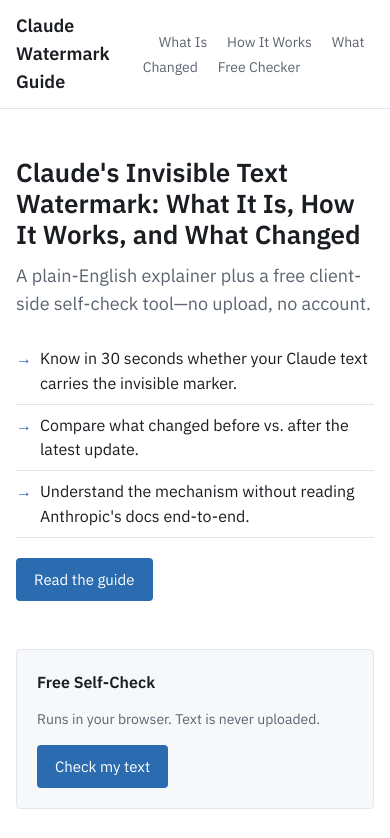
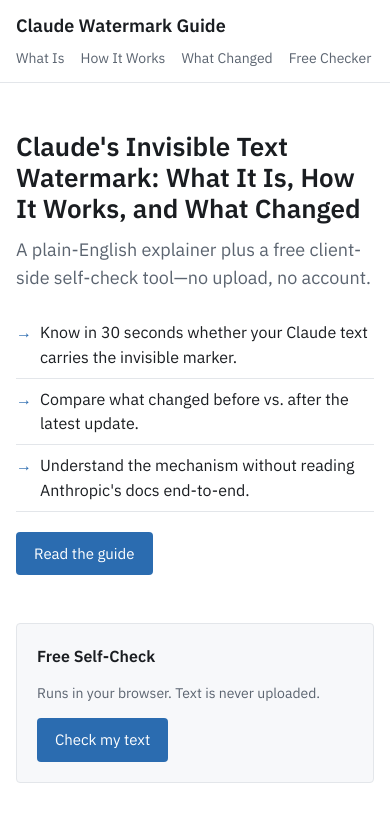
Before and after one commit to widecyruschan/claude-watermark-guide, a website: page index.html in a window 390 px wide. Shown: the top 838 px of the page. Drawn offline with Linux system fonts and the light colour scheme.

Commit message:
fix(qa): ISSUE-003 - wrap mobile navigation

```diff
--- a/css/style.css
+++ b/css/style.css
@@ -129,6 +129,9 @@
 
 /* Responsive — mobile */
 @media (max-width: 768px) {
+  .site-header .container { align-items: flex-start; flex-direction: column; gap: 8px; }
+  .nav { display: flex; flex-wrap: wrap; gap: 6px 16px; width: 100%; }
+  .nav a { margin-left: 0; }
   .hero { grid-template-columns: 1fr; }
   .nav-cards { grid-template-columns: 1fr; }
   .article-layout { grid-template-columns: 1fr; }
```
